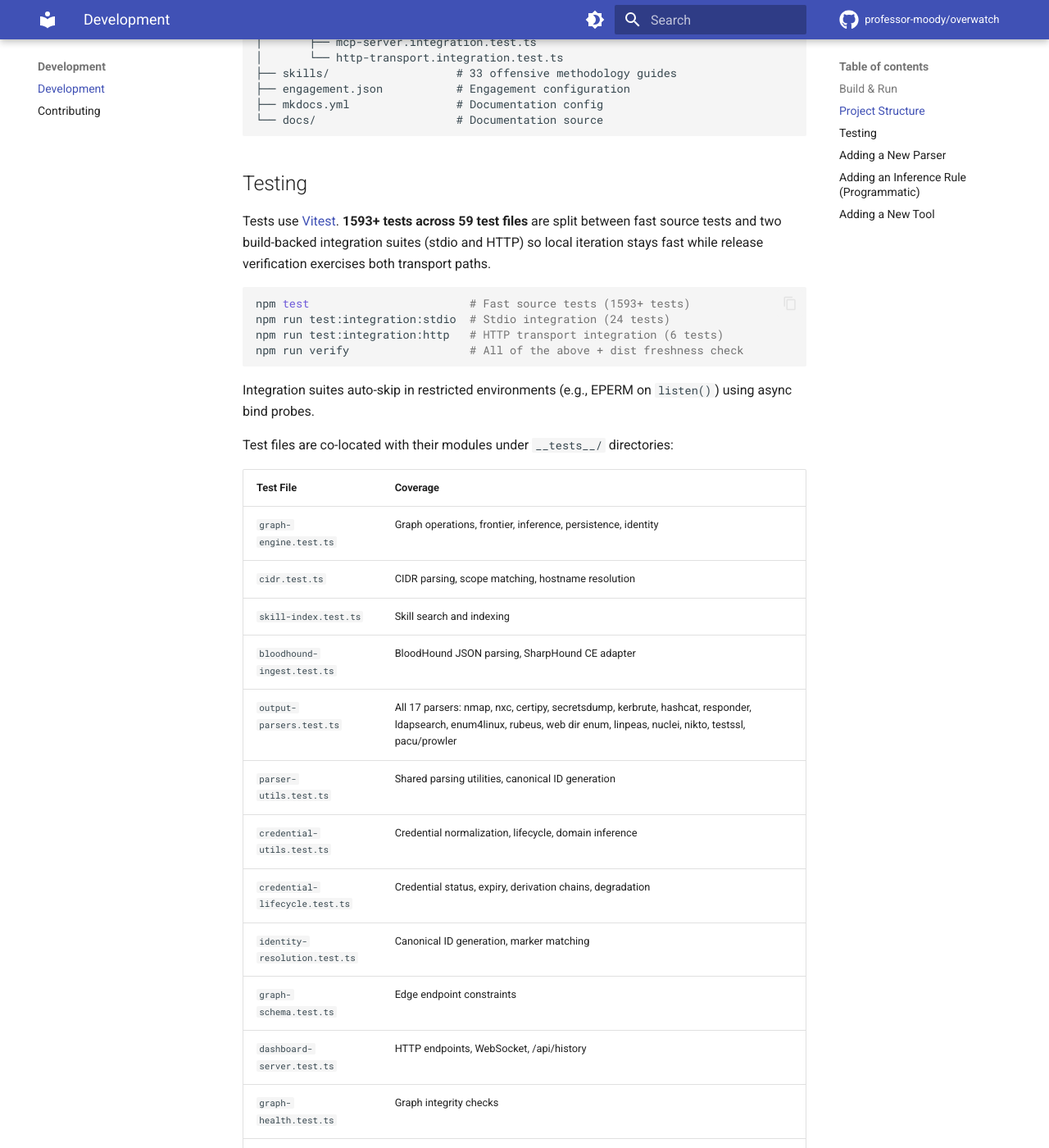
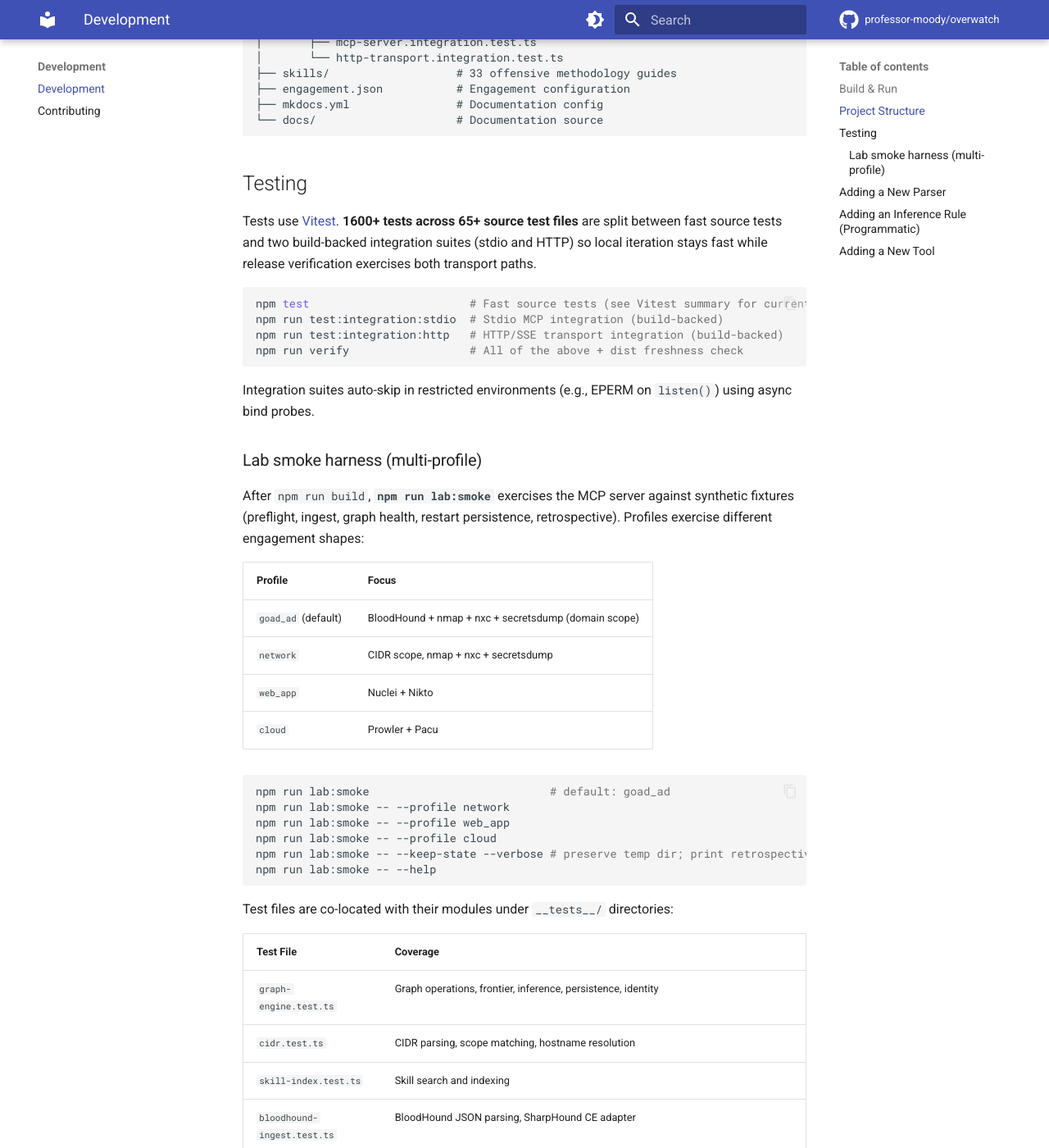
Before and after one commit to professor-moody/overwatch, an MkDocs documentation site: the page built from docs/development.md, in a window 1280 px wide and 1400 px high, scrolled down 1901 px. Shown: the whole window at 82% size. Built offline with MkDocs 1.6.1 and Material for MkDocs 9.7.7, drawn with Linux system fonts in a browser that asks for light colours; comment, search, counter and statistics services are not loaded.

Commit message:
docs: align operator guides — full AGENTS tool table, smoke profiles, stale counts
- AGENTS.md: all 40 MCP tools in the reference table; sub-agent block matches
  prompt-generator scoped tools; note to prefer get_system_prompt when online
- CLAUDE.md: link to AGENTS tool reference for offline static list
- README: in-repo link to docs/tools/index.md alongside published docs
- development.md: lab smoke --profile table and commands; refreshed test wording
- docs/index.md: 31 inference rules, 1643+/67 tests, declarative rules wording
- architecture-review.md: test file counts and tools test coverage row

````diff
--- a/docs/development.md
+++ b/docs/development.md
@@ -99,16 +99,36 @@ overwatch/
 
 ## Testing
 
-Tests use [Vitest](https://vitest.dev/). **1593+ tests across 59 test files** are split between fast source tests and two build-backed integration suites (stdio and HTTP) so local iteration stays fast while release verification exercises both transport paths.
+Tests use [Vitest](https://vitest.dev/). **1600+ tests across 65+ source test files** are split between fast source tests and two build-backed integration suites (stdio and HTTP) so local iteration stays fast while release verification exercises both transport paths.
 
 ```bash
-npm test                        # Fast source tests (1593+ tests)
-npm run test:integration:stdio  # Stdio integration (24 tests)
-npm run test:integration:http   # HTTP transport integration (6 tests)
+npm test                        # Fast source tests (see Vitest summary for current count)
+npm run test:integration:stdio  # Stdio MCP integration (build-backed)
+npm run test:integration:http   # HTTP/SSE transport integration (build-backed)
 npm run verify                  # All of the above + dist freshness check
 ```
 
 Integration suites auto-skip in restricted environments (e.g., EPERM on `listen()`) using async bind probes.
+
+### Lab smoke harness (multi-profile)
+
+After `npm run build`, **`npm run lab:smoke`** exercises the MCP server against synthetic fixtures (preflight, ingest, graph health, restart persistence, retrospective). Profiles exercise different engagement shapes:
+
+| Profile | Focus |
+|---------|--------|
+| `goad_ad` (default) | BloodHound + nmap + nxc + secretsdump (domain scope) |
+| `network` | CIDR scope, nmap + nxc + secretsdump |
+| `web_app` | Nuclei + Nikto |
+| `cloud` | Prowler + Pacu |
+
+```bash
+npm run lab:smoke                           # default: goad_ad
+npm run lab:smoke -- --profile network
+npm run lab:smoke -- --profile web_app
+npm run lab:smoke -- --profile cloud
+npm run lab:smoke -- --keep-state --verbose # preserve temp dir; print retrospective
+npm run lab:smoke -- --help
+```
 
 Test files are co-located with their modules under `__tests__/` directories:
 
````
Also changed, not shown: AGENTS.md (+35 -17 lines), CLAUDE.md (+1 -1 lines), README.md (+1 -1 lines), docs/architecture-review.md (+2 -2 lines), docs/index.md (+2 -2 lines).
